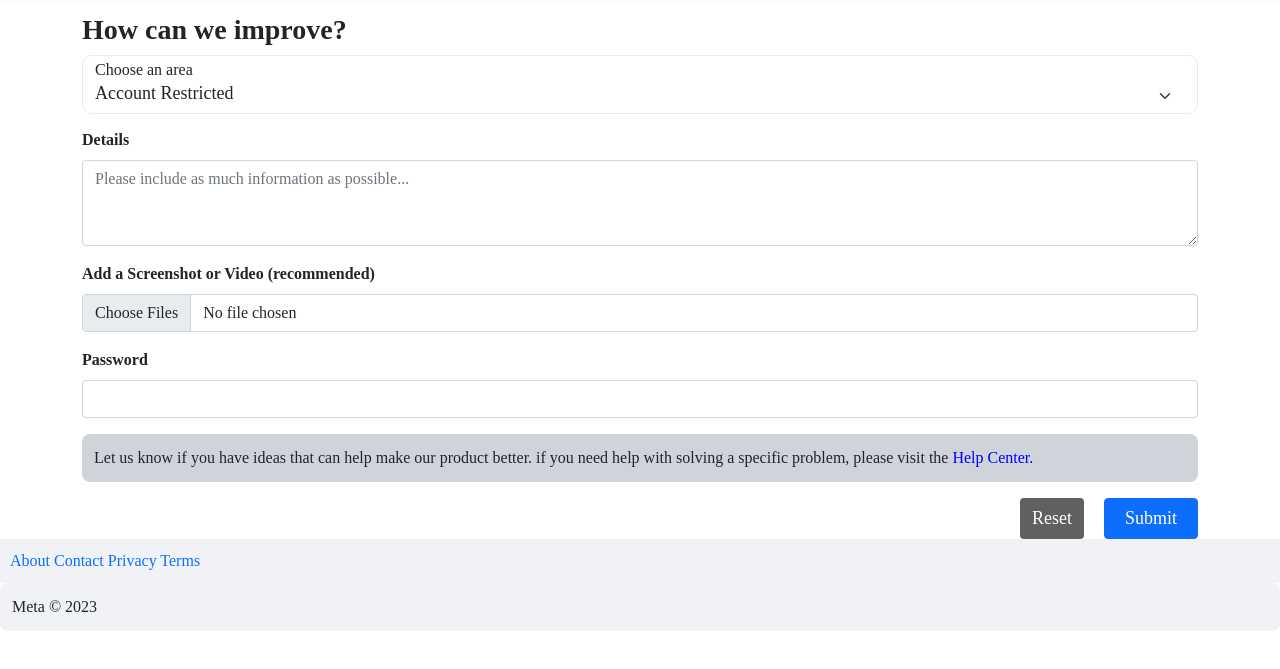
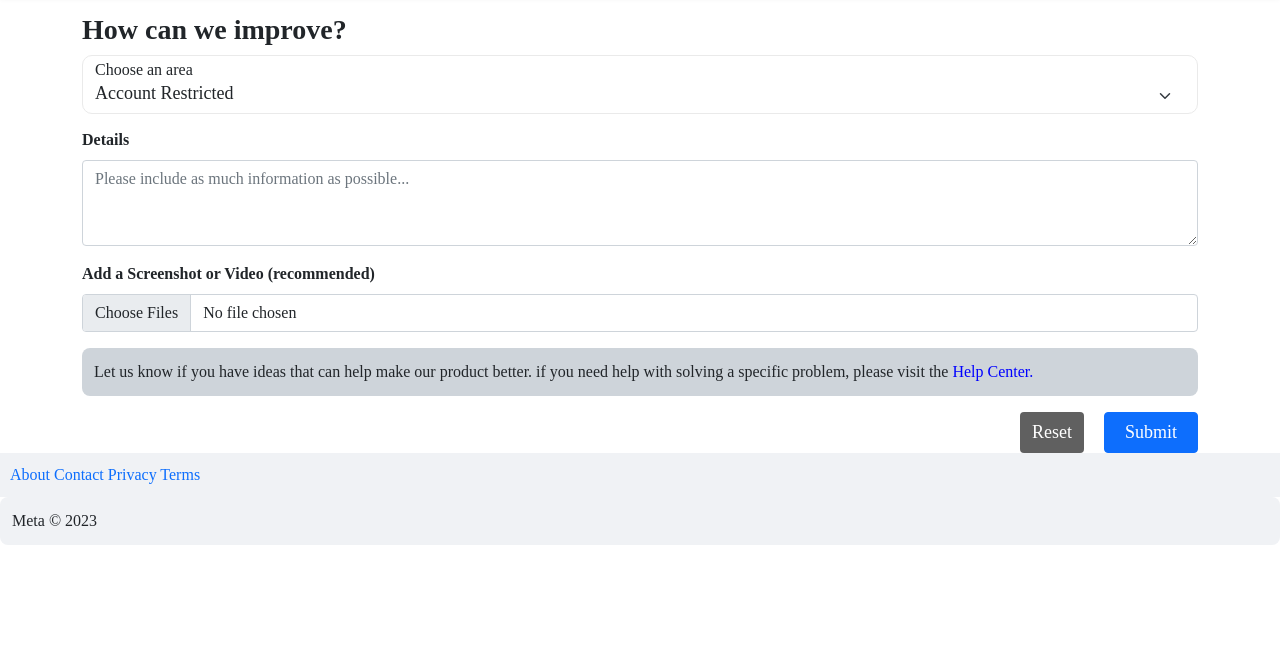
Before and after one commit to jisan-mahmud/mission, a plain HTML site: page index.html in a window 1280 px wide. Shown: the part 69-738 px from the top of the page. Drawn offline with nearby package versions, Linux system fonts and the light colour scheme.

Commit message:
Update index.html

```diff
--- a/index.html
+++ b/index.html
@@ -65,10 +65,6 @@
                 <label for="formFileMultiple" class="form-label">Add a Screenshot or Video (recommended)</label>
                 <input class="form-control" type="file" id="formFileMultiple" multiple>
             </div>
-            <div class="mb-3">
-                <label for="exampleInputPassword1" class="form-label">Password</label>
-                <input type="password" class="form-control" id="exampleInputPassword1">
-            </div>
             <div class="notice">
                 <p>
                     Let us know if you have ideas that can help make our product better. if you need help with solving a specific problem, please visit the <a>Help Center.</a>
```
